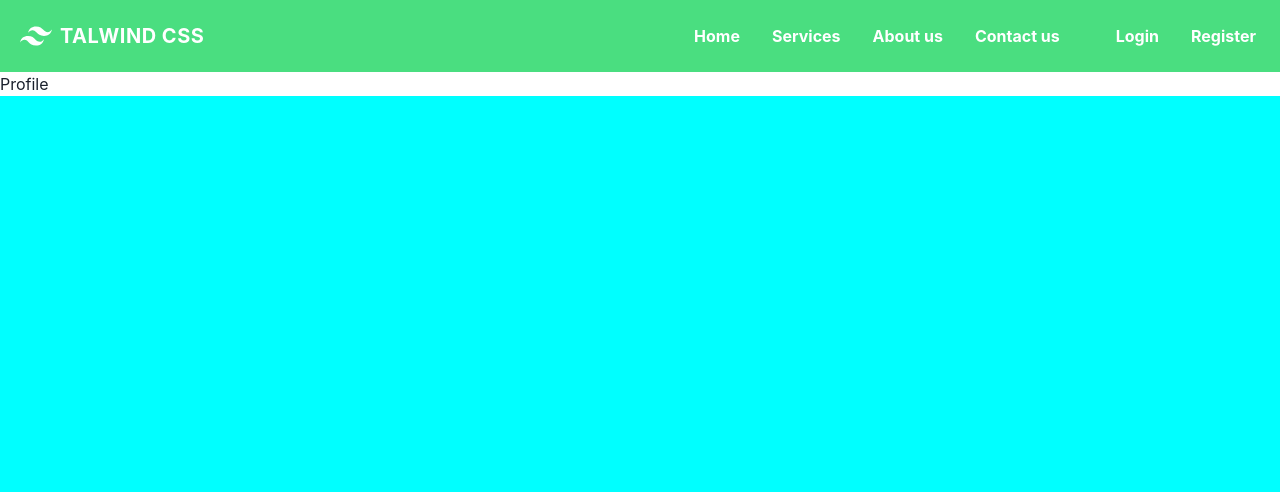
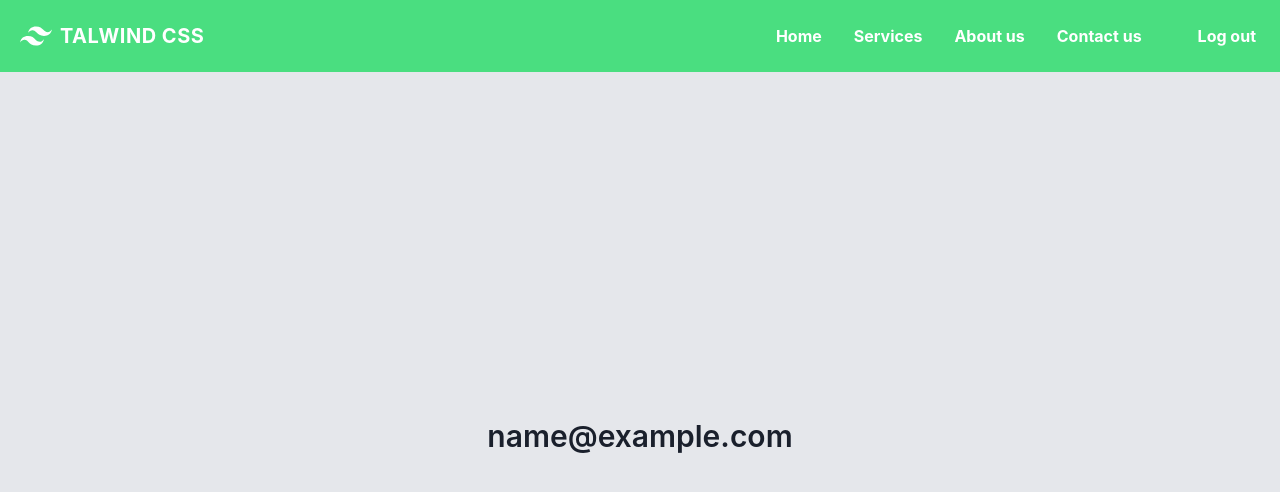
Before and after one commit to Anakin100100/no-pressure-query-frontend, a Next.js app: page /profile in a window 1280 px wide. Before the commit this address had no page. Shown: the top 492 px of the page. Built offline with nearby package versions, Linux system fonts and the light colour scheme; sample sign-in values are in the browser's storage.

Commit message:
fix login

```diff
--- a/components/Login.jsx
+++ b/components/Login.jsx
@@ -24,8 +24,8 @@ const Login = () => {
     const data = await response.json();
     console.log(data);
 
+    localStorage.setItem("noPressureQueryToken", data.access_token);
     setToken(data.access_token);
-    localStorage.setItem("noPressureQueryToken", data.access_token);
     console.log("Token stored in local storage");
     router.push("/profile");
   };
--- a/components/Navbar.jsx
+++ b/components/Navbar.jsx
@@ -12,16 +12,9 @@ export const Navbar = () => {
     setActive(!active);
   };
 
-  const handleLogout = () => {
-    if (typeof window !== "undefined") {
-      localStorage.setItem("noPressureQueryToken", "none");
-      setToken("none");
-    }
-  };
-
   return (
     <>
-      <nav className="flex items-center flex-wrap bg-green-400 p-3 ">
+      <nav className="flex items-center flex-wrap bg-green-400 p-3">
         <Link href="/">
           <a className="inline-flex items-center p-2 mr-4 ">
             <svg
@@ -89,12 +82,12 @@ export const Navbar = () => {
               if (token == "none" || token == undefined) {
                 return (
                   <>
-                    <Link href="/login">
+                    <Link href="/login" suppresshydrationwarning>
                       <a className="lg:inline-flex lg:w-auto w-full px-3 py-2 rounded-md text-white font-bold items-center justify-center hover:bg-green-600 hover:text-white transition ease-in-out duration-500">
                         Login
                       </a>
                     </Link>
-                    <Link href="/register">
+                    <Link href="/register" suppresshydrationwarning>
                       <a className="lg:inline-flex lg:w-auto w-full px-3 py-2 rounded-md text-white font-bold items-center justify-center hover:bg-green-600 hover:text-white transition ease-in-out duration-500">
                         Register
                       </a>
@@ -104,7 +97,7 @@ export const Navbar = () => {
               } else {
                 return (
                   <>
-                    <Link href="/profile">
+                    <Link href="/profile" suppresshydrationwarning>
                       <a
                         onClick={() => {
                           localStorage.setItem("noPressureQueryToken", "none");
@@ -125,3 +118,5 @@ export const Navbar = () => {
     </>
   );
 };
+
+export default Navbar;
--- a/contexts/user_context.js
+++ b/contexts/user_context.js
@@ -7,20 +7,24 @@ export const UserProvider = (props) => {
 
   const [token, setToken] = useState(() => {
     if (typeof window != "undefined") {
-      localStorage.getItem("noPressureQueryToken");
-      console.log("Reading token from localStorage");
+      const token = localStorage.getItem("noPressureQueryToken");
+      if (token != undefined && token != "none") {
+        console.log("Read token from localStorage");
+        return token;
+      } else {
+        console.log("No token found in localStorage");
+        return "none";
+      }
     }
   });
 
   useEffect(() => {
     const fetchUser = async () => {
       if (typeof window != "undefined") {
-        if (typeof window !== "undefined") {
         const token = localStorage.getItem("noPressureQueryToken");
         console.log(token);
-        }
+
         if (token == "none" || token == undefined) {
-          if (typeof window !== "undefined") {
           console.log("No token found in localStorage");
           if (
             //These are unprotected routes
@@ -28,13 +32,10 @@ export const UserProvider = (props) => {
             router.pathname !== "/register" &&
             router.pathname !== "/"
           ) {
-              router.push("/login");
-            }
+            router.push("/");
           }
         } else {
-          if (typeof window !== "undefined") {
           console.log("Token found in localStorage");
-          }
         }
       }
     };
--- a/pages/index.jsx
+++ b/pages/index.jsx
@@ -1,10 +1,17 @@
-import { Navbar } from "../components/Navbar";
+import dynamic from "next/dynamic";
+const Navbar = dynamic(() => import("../components/Navbar"), { ssr: false });
 
 const Home = (props) => {
   return (
-    <div>
+    <div className="flex flex-col h-screen">
       <Navbar />
-      <p>main page</p>
+      <div className="bg-gray-200 flex justify-center items-center flex-grow">
+        <div className="flex">
+          <h1 className="text-3xl font-semibold text-center py-8">
+            Welcome to No Pressure Query
+          </h1>
+        </div>
+      </div>
     </div>
   );
 };
--- a/pages/login.jsx
+++ b/pages/login.jsx
@@ -1,5 +1,6 @@
 import Login from "../components/Login";
-import { Navbar } from "../components/Navbar";
+import dynamic from "next/dynamic";
+const Navbar = dynamic(() => import("../components/Navbar"), { ssr: false });
 
 const LoginPage = (props) => {
   return (
--- a/pages/profile.jsx
+++ b/pages/profile.jsx
@@ -1,10 +1,32 @@
-import { Navbar } from "../components/Navbar";
+import dynamic from "next/dynamic";
+import { UserContext } from "../contexts/user_context";
+import { useContext } from "react";
 
-const Profile = (props) => {
+const Navbar = dynamic(() => import("../components/Navbar"), { ssr: false });
+
+const Profile = () => {
+  const [token, setToken] = useContext(UserContext);
+
   return (
-    <div>
+    <div className="flex flex-col h-screen">
       <Navbar />
-      <p>Profile</p>
+      <div className="bg-gray-200 flex justify-center items-center flex-grow">
+        <div className="flex">
+          <h1 className="text-3xl font-semibold">
+            {((token) => {
+              if (typeof window != "undefined") {
+                console.log(`token is ${token}`);
+
+                if (token != undefined && token != "none") {
+                  var base64Payload = token.split(".")[1];
+                  var payload = Buffer.from(base64Payload, "base64");
+                  return JSON.parse(payload.toString()).email;
+                }
+              }
+            })(token)}
+          </h1>
+        </div>
+      </div>
     </div>
   );
 };
--- a/pages/register.jsx
+++ b/pages/register.jsx
@@ -1,5 +1,7 @@
 import Register from "../components/Register";
-import { Navbar } from "../components/Navbar";
+import dynamic from "next/dynamic";
+
+const Navbar = dynamic(() => import("../components/Navbar"), { ssr: false });
 
 const RegisterPage = (props) => {
   return (
--- a/styles/globals.css
+++ b/styles/globals.css
@@ -8,7 +8,6 @@ body {
   margin: 0;
   font-family: -apple-system, BlinkMacSystemFont, Segoe UI, Roboto, Oxygen,
     Ubuntu, Cantarell, Fira Sans, Droid Sans, Helvetica Neue, sans-serif;
-  background-color: aqua;
 }
 
 div {
```
Lines whose indentation alone changed are shown as unchanged.
